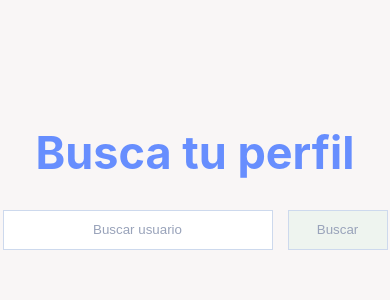
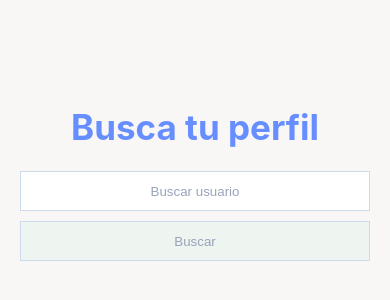
Before and after one commit to andresLemme/portfolioWithNextjs, a Next.js app: page / in a window 390 px wide. Shown: the part 210-510 px from the top of the page. Built offline with nearby package versions, Linux system fonts and the light colour scheme.

Commit message:
adding adding mobile styles

```diff
--- a/styles/Home.module.scss
+++ b/styles/Home.module.scss
@@ -13,14 +13,23 @@
     flex-direction: column;
     justify-content: center;
     align-items: center;
+
     .title {
       font-size: 45px;
       color: #678efe;
+      @media (max-width: 414px){
+        font-size: 35px;
+      }
     }
     .inputContent {
       width: 400px;
       display: flex;
       justify-content: space-around;
+      @media (max-width: 414px){
+        width: 100%;
+        flex-wrap: wrap;
+        padding: 0 20px;
+      }
 
       input[type="text"] {
         border: 1px solid #cdd9ed;
@@ -39,6 +48,9 @@
           border: 1px solid #678efe;
           border-color: #678efe;
         }
+        @media (max-width: 414px){
+          width: 100%;
+        }
       }
       button {
         width: 100px;
@@ -49,6 +61,11 @@
           background-color: #678efe;
           color: #fff;
         }
+        @media (max-width: 414px){
+          width: 100%;
+          height: 40px;
+          margin-top: 10px;
+        }
       }
     }
   }
@@ -58,6 +75,9 @@
     display: flex;
     flex-direction: column;
     margin: 40px 0;
+    @media (max-width: 414px){
+      max-width: 370px;
+    }
     .info_Github{
       width: 100%;
       display: flex;
@@ -67,12 +87,21 @@
         background-color: #fff;
         box-shadow: 0 -1px 10px 0 rgba(0,0,0,.1), 0 1px 1px 0 rgba(0,0,0,.1);
         margin-bottom: 10px;
+        @media (max-width: 414px){
+          flex-wrap: wrap;
+
+        }
       .img_Box{
         width: 200px;
         display: flex;
         flex-direction: row;
         justify-content:left;
         align-items: center;
+        @media (max-width: 414px){
+          // text-align: center;
+          width: 100%;
+          justify-content: center;
+        }
         img{
           width: 200px;
           border-radius: 100px;
@@ -100,6 +129,7 @@
           font-weight: 400;
           letter-spacing: 1px;
           line-height: 30px;
+          padding-bottom: 20px;
         }
       }
     }
@@ -109,20 +139,37 @@
       flex-wrap: wrap;
       justify-content: left;
       margin-bottom: 10px;
+      @media (max-width: 414px){
+        flex-wrap: nowrap;
+        overflow: auto;
+      }
       .projectBox{
         width: calc(25% - 14px);
         border: #cdd9ed 1px solid;
         margin: 10px 7px;
         height: 100%;
         border-radius: 5px;
+        @media (max-width: 414px){
+         width: calc(50%);;
+        }
         .borderLeft{
           height: 101px;
           width: 10px;
           position: absolute;
           border-radius: 5px 0 0 5px;
+          @media (max-width: 414px){
+            position: inherit;
+          }
+
         }
+
         .info_box{
         padding: 0 0 0 20px;
+        @media (max-width: 414px){
+          width: 111px;
+          height: 150px;
+          font-size: 15px;
+        }
         }
       }
     }
```
